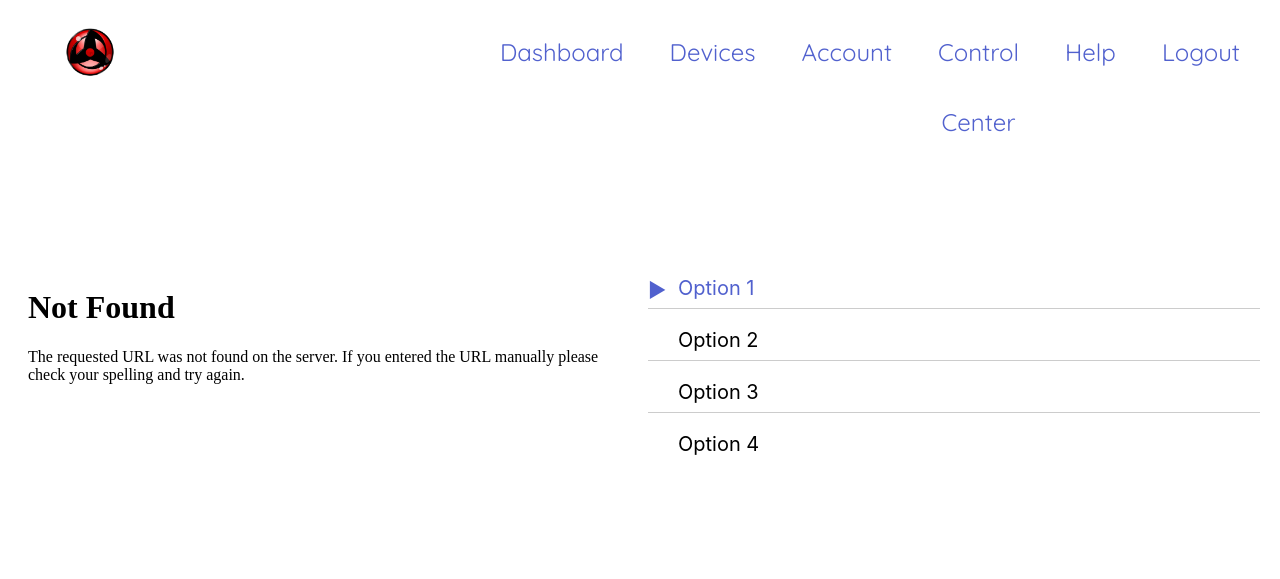
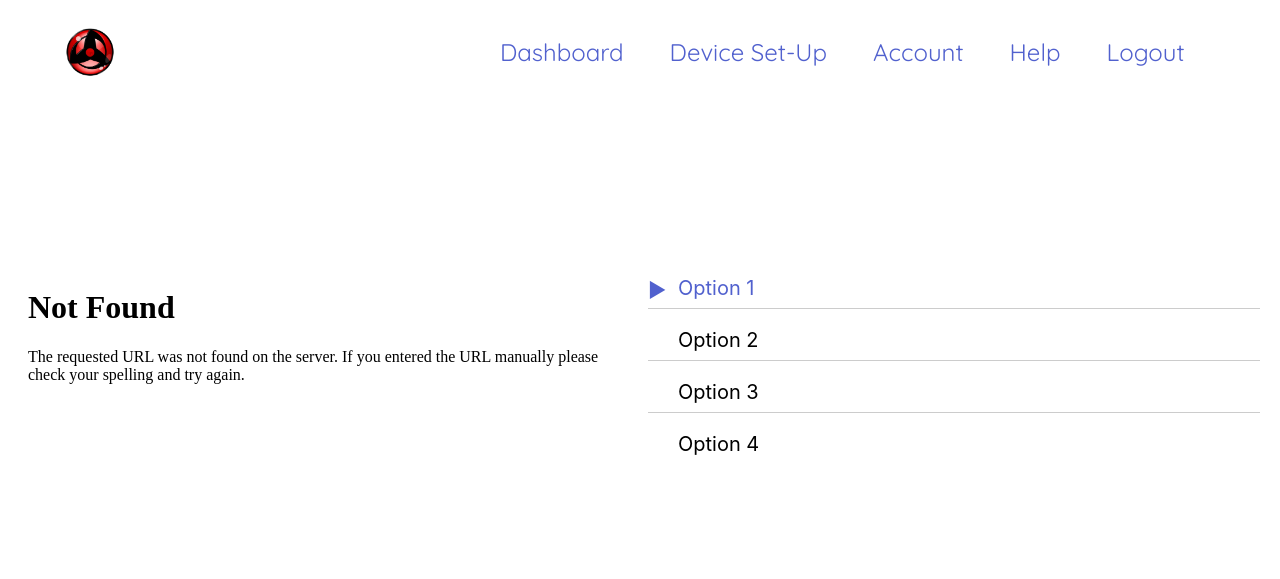
Before and after one commit to temiowolabi/Azur, a Flask app: page /home in a window 1280 px wide. Shown: the top 579 px of the page. Run offline with Flask 2, Linux system fonts and the light colour scheme; parts of the project's set-up code (start-up, migrations or seed data) failed here and were passed over; some libraries are stand-ins or nearby versions.

Commit message:
Fixed Header

```diff
--- a/static/css/style.css
+++ b/static/css/style.css
@@ -109,7 +109,7 @@
         right: 0;
         left: 0;
         bottom: 0;
-        background-color: #111;
+        background-color: #f6f6f6;
         /*same background color of navbar*/
         background-position: center top;
     }
@@ -140,7 +140,7 @@
 }
 
 .navTrigger i {
-    background-color: #fff;
+    background-color: #5161ce;
     border-radius: 2px;
     content: '';
     display: block;
@@ -183,6 +183,145 @@
 .navTrigger.active i:nth-child(3) {
     -webkit-animation: inBtm 0.8s forwards;
     animation: inBtm 0.8s forwards;
+}
+
+
+
+@-webkit-keyframes inM {
+    50% {
+        -webkit-transform: rotate(0deg);
+    }
+    100% {
+        -webkit-transform: rotate(45deg);
+    }
+}
+
+@keyframes inM {
+    50% {
+        transform: rotate(0deg);
+    }
+    100% {
+        transform: rotate(45deg);
+    }
+}
+
+@-webkit-keyframes outM {
+    50% {
+        -webkit-transform: rotate(0deg);
+    }
+    100% {
+        -webkit-transform: rotate(45deg);
+    }
+}
+
+@keyframes outM {
+    50% {
+        transform: rotate(0deg);
+    }
+    100% {
+        transform: rotate(45deg);
+    }
+}
+
+@-webkit-keyframes inT {
+    0% {
+        -webkit-transform: translateY(0px) rotate(0deg);
+    }
+    50% {
+        -webkit-transform: translateY(9px) rotate(0deg);
+    }
+    100% {
+        -webkit-transform: translateY(9px) rotate(135deg);
+    }
+}
+
+@keyframes inT {
+    0% {
+        transform: translateY(0px) rotate(0deg);
+    }
+    50% {
+        transform: translateY(9px) rotate(0deg);
+    }
+    100% {
+        transform: translateY(9px) rotate(135deg);
+    }
+}
+
+@-webkit-keyframes outT {
+    0% {
+        -webkit-transform: translateY(0px) rotate(0deg);
+    }
+    50% {
+        -webkit-transform: translateY(9px) rotate(0deg);
+    }
+    100% {
+        -webkit-transform: translateY(9px) rotate(135deg);
+    }
+}
+
+@keyframes outT {
+    0% {
+        transform: translateY(0px) rotate(0deg);
+    }
+    50% {
+        transform: translateY(9px) rotate(0deg);
+    }
+    100% {
+        transform: translateY(9px) rotate(135deg);
+    }
+}
+
+@-webkit-keyframes inBtm {
+    0% {
+        -webkit-transform: translateY(0px) rotate(0deg);
+    }
+    50% {
+        -webkit-transform: translateY(-9px) rotate(0deg);
+    }
+    100% {
+        -webkit-transform: translateY(-9px) rotate(135deg);
+    }
+}
+
+@keyframes inBtm {
+    0% {
+        transform: translateY(0px) rotate(0deg);
+    }
+    50% {
+        transform: translateY(-9px) rotate(0deg);
+    }
+    100% {
+        transform: translateY(-9px) rotate(135deg);
+    }
+}
+
+@-webkit-keyframes outBtm {
+    0% {
+        -webkit-transform: translateY(0px) rotate(0deg);
+    }
+    50% {
+        -webkit-transform: translateY(-9px) rotate(0deg);
+    }
+    100% {
+        -webkit-transform: translateY(-9px) rotate(135deg);
+    }
+}
+
+@keyframes outBtm {
+    0% {
+        transform: translateY(0px) rotate(0deg);
+    }
+    50% {
+        transform: translateY(-9px) rotate(0deg);
+    }
+    100% {
+        transform: translateY(-9px) rotate(135deg);
+    }
+}
+
+.affix {
+    padding: 0;
+    background-color: #f6f6f6;
 }
 /*Navbar End*/
 
--- a/templates/home.html
+++ b/templates/home.html
@@ -13,22 +13,22 @@
                 <!-- videos -->
                 <div class="video video-1">
                     <iframe width="560" height="315" src="../static/videos/vid1.mp4" frameborder="0"
-                            allowfullscreen></iframe>
+                            allowfullscreen autostart="0"></iframe>
                 </div>
 
                 <div class="video video-2">
                     <iframe width="560" height="315" src="../static/videos/vid2.mp4" frameborder="0"
-                            allowfullscreen></iframe>
+                            allowfullscreen autostart="0"></iframe>
                 </div>
 
                 <div class="video video-3">
                     <iframe width="560" height="315" src="../static/videos/vid3.mp4" frameborder="0"
-                            allowfullscreen></iframe>
+                            allowfullscreen autostart="0"></iframe>
                 </div>
 
                 <div class="video video-4">
                     <iframe width="560" height="315" src="../static/videos/vid4.mp4" frameborder="0"
-                            allowfullscreen></iframe>
+                            allowfullscreen autostart="0"></iframe>
                 </div>
 
                 <!-- videos -->
--- a/templates/index.html
+++ b/templates/index.html
@@ -4,6 +4,7 @@
     <meta charset="UTF-8">
     <title>Login Page</title>
     <link rel="stylesheet" type="text/css" href="../static/css/style.css">
+    <link rel="icon" type="image/x-icon" href="../static/images/logo.ico">
     <script src="https://ajax.googleapis.com/ajax/libs/jquery/3.5.1/jquery.min.js"></script>
     <link rel="stylesheet" href="https://maxcdn.bootstrapcdn.com/bootstrap/4.5.2/css/bootstrap.min.css">
     <script src="https://cdnjs.cloudflare.com/ajax/libs/popper.js/1.16.0/umd/popper.min.js"></script>
--- a/templates/layout.html
+++ b/templates/layout.html
@@ -2,7 +2,8 @@
 <html lang="en">
 <head>
     <meta charset="UTF-8">
-    <title>Account</title>
+    <title></title>
+    <link rel="icon" type="image/x-icon" href="../static/images/logo.ico">
     <link rel="stylesheet" type="text/css" href="../static/css/style.css">
     <script src="https://ajax.googleapis.com/ajax/libs/jquery/3.5.1/jquery.min.js"></script>
     <link rel="stylesheet" href="https://maxcdn.bootstrapcdn.com/bootstrap/4.5.2/css/bootstrap.min.css">
@@ -21,9 +22,8 @@
             <div id="mainListDiv" class="main_list">
                 <ul class="navlinks">
                     <li><a href="/home">Dashboard</a></li>
-                    <li><a href="/">Devices</a></li>
+                    <li><a href="/">Device Set-Up</a></li>
                     <li><a href="/account">Account</a></li>
-                    <li><a href="/">Control Center</a></li>
                     <li><a href="/help">Help</a></li>
                     <li><a href="{{ url_for('logout') }}">Logout</a></li>
                 </ul>
@@ -37,6 +37,27 @@
     </nav>
         </div>
 </header>
+
+<script>
+        $(window).scroll(function() {
+            if ($(document).scrollTop() > 50) {
+                $('.nav').addClass('affix');
+                console.log("OK");
+            } else {
+                $('.nav').removeClass('affix');
+            }
+        });
+
+
+$(".navTrigger").click(function () {
+	$(this).toggleClass("active");
+	console.log("Clicked menu");
+	$("#mainListDiv").toggleClass("show_list");
+	$("#mainListDiv").fadeIn();
+});
+
+
+</script>
     {% block body %}
     {% endblock %}
 </html>
--- a/templates/registration.html
+++ b/templates/registration.html
@@ -5,6 +5,7 @@
     <title>Registration Page</title>
         <link rel="stylesheet" type="text/css" href="../static/css/style.css">
     <script src="https://ajax.googleapis.com/ajax/libs/jquery/3.5.1/jquery.min.js"></script>
+    <link rel="icon" type="image/x-icon" href="../static/images/logo.ico">
     <link rel="stylesheet" href="https://maxcdn.bootstrapcdn.com/bootstrap/4.5.2/css/bootstrap.min.css">
     <script src="https://cdnjs.cloudflare.com/ajax/libs/popper.js/1.16.0/umd/popper.min.js"></script>
     <script src="https://maxcdn.bootstrapcdn.com/bootstrap/4.5.2/js/bootstrap.min.js"></script>
```
Also changed, not shown: static/images/logo.ico (added).
